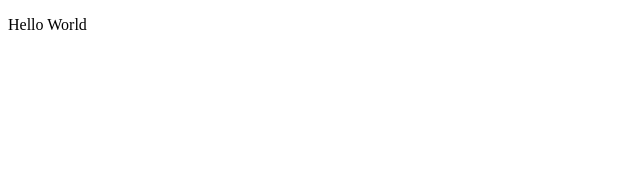
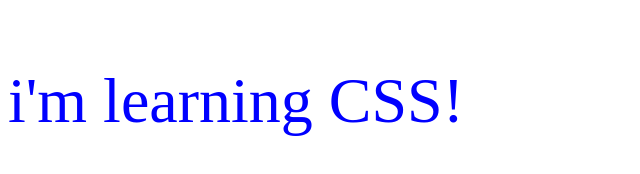
Before and after one commit to haeguy/css-tutorial-1, a plain HTML site: page introduction/index.html in a window 1280 px wide. Shown: the whole page, without its empty margins (0-640 px from the left). Drawn offline with Linux system fonts and the light colour scheme.

Commit message:
added 6 new folders

```diff
--- /dev/null
+++ b/colors/css/style.css
@@ -0,0 +1,19 @@
+html{
+    font: 22px;
+    font-family: Arial, Helvetica, sans-serif;
+    line-height: 1.5;
+    background: papayawhip;
+    color: rgb(255,0,0); for white
+}
+/* hw 2 use the r green blue alpha */
+p{
+    color:rgba(,0,0,0,0.5);
+}
+/* hw 2 use hexdecimal */
+p{
+    color:rgba(0,0,0,0.5);
+}
+/* how to use hsl */
+p{
+    color: #3333;
+}
--- /dev/null
+++ b/css-selectors/css/style.css
@@ -0,0 +1,32 @@
+/* asterisk selects everything on the page. also known as Universal selector */
+/* *{
+    font-family: monospace;
+} */
+
+/* how 2 use a group selector */
+h1, h2{
+ color:blue;
+}
+
+/* this is an element */
+body{
+    font-size: 22px;
+}
+
+/* this is an element */
+p{
+    color: purple;
+}
+/* this is a class selector */
+.gray{
+    color: gray;
+}
+/* this is an id selector */
+#second{
+    font-style: italic;
+}
+  /* This is how to implement a nested selector */
+  p span{
+    text-transform: uppercase;
+    background-color: gold;
+  }
--- a/index.css
+++ /dev/null
@@ -1,4 +0,0 @@
-p{
-    color: limegreen;
-    font-size: 24px;
-}
--- /dev/null
+++ b/introduction/css/style.css
@@ -0,0 +1,4 @@
+p{
+    color: purple;
+    font-size: 64px;
+}
--- a/index.html
+++ b/introduction/index.html
@@ -4,8 +4,14 @@
     <meta charset="UTF-8">
     <meta name="viewport" content="width=device-width, initial-scale=1.0">
     <title>Document</title>
+    <style>
+        p{
+            color:limegreen;
+        }
+    </style>
+    <link rel="stylesheet" href="css/style.css">
 </head>
 <body>
-    <p>Hello World</p>
+    <p style="color: blue;">i'm learning CSS!</p>
 </body>
 </html>
--- /dev/null
+++ b/units-and-sizes/css/style.css
@@ -0,0 +1,3 @@
+p{
+
+}
```
Also changed, not shown: colors/index.html (added, +21 -0 lines), css-selectors/index.html (added, +21 -0 lines), units-and-sizes/index.html (added, +13 -0 lines).
